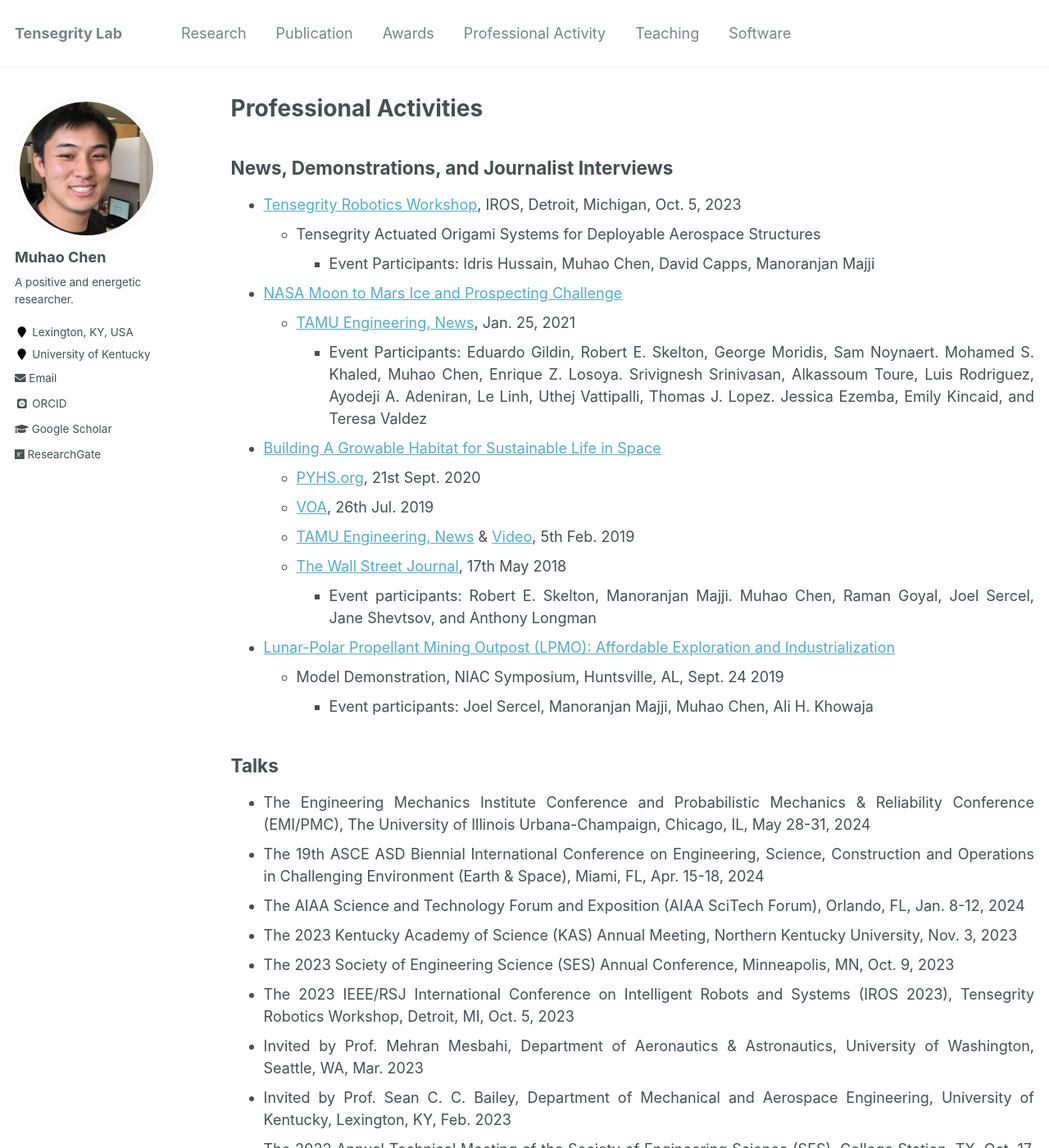
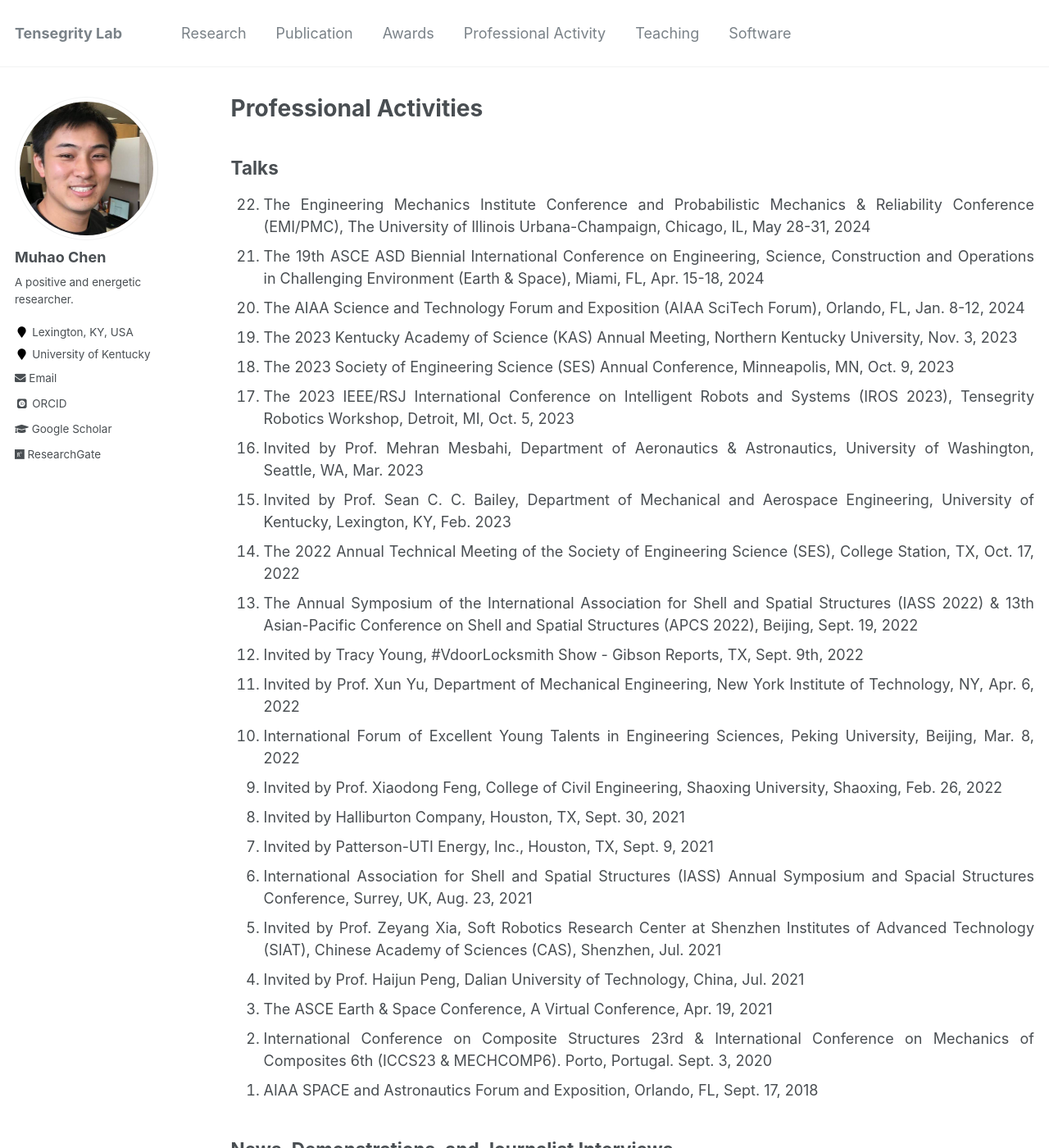
Before and after one commit to Muhao-Chen/muhao-chen.github.io, a Jekyll site: the page built from _pages/professional-activities.md, in a window 1280 px wide and 1400 px high. Shown: the whole window at 82% size. Built offline with Jekyll 4.4.1, drawn with Linux system fonts in a browser that asks for light colours; some web fonts are replaced; some of the changed text lies outside the part shown.

Commit message:
Update professional-activities.md

```diff
--- a/_pages/professional-activities.md
+++ b/_pages/professional-activities.md
@@ -11,6 +11,32 @@ toc_max_header: 1
 <!--# Public Engagement-->
 
 <div style="text-align: justify;" markdown="1">
+
+## Talks
+<ol reversed>
+<li> The Engineering Mechanics Institute Conference and Probabilistic Mechanics & Reliability Conference (EMI/PMC), The University of Illinois Urbana-Champaign, Chicago, IL, May 28-31, 2024 </li>
+<li> The 19th ASCE ASD Biennial International Conference on Engineering, Science, Construction and Operations in Challenging Environment (Earth & Space), Miami, FL, Apr. 15-18, 2024 </li>
+<li> The AIAA Science and Technology Forum and Exposition (AIAA SciTech Forum), Orlando, FL, Jan. 8-12, 2024 </li>
+<li> The 2023 Kentucky Academy of Science (KAS) Annual Meeting, Northern Kentucky University, Nov. 3, 2023 </li>
+<li> The 2023 Society of Engineering Science (SES) Annual Conference, Minneapolis, MN, Oct. 9, 2023 </li>
+<li> The 2023 IEEE/RSJ International Conference on Intelligent Robots and Systems (IROS 2023), Tensegrity Robotics Workshop, Detroit, MI, Oct. 5, 2023 </li>
+<li> Invited by Prof. Mehran Mesbahi, Department of Aeronautics & Astronautics, University of Washington, Seattle, WA, Mar. 2023 </li>
+<li> Invited by Prof. Sean C. C. Bailey, Department of Mechanical and Aerospace Engineering, University of Kentucky, Lexington, KY, Feb. 2023 </li>
+<li> The 2022 Annual Technical Meeting of the Society of Engineering Science (SES), College Station, TX, Oct. 17, 2022 </li>
+<li> The Annual Symposium of the International Association for Shell and Spatial Structures (IASS 2022) & 13th Asian-Pacific Conference on Shell and Spatial Structures (APCS 2022), Beijing, Sept. 19, 2022 </li>
+<li> Invited by Tracy Young, #VdoorLocksmith Show - Gibson Reports, TX, Sept. 9th, 2022 </li>
+<li> Invited by Prof. Xun Yu, Department of Mechanical Engineering, New York Institute of Technology, NY, Apr. 6, 2022 </li>
+<li> International Forum of Excellent Young Talents in Engineering Sciences, Peking University, Beijing, Mar. 8, 2022 </li>
+<li> Invited by Prof. Xiaodong Feng, College of Civil Engineering, Shaoxing University, Shaoxing, Feb. 26, 2022 </li>
+<li> Invited by Halliburton Company, Houston, TX, Sept. 30, 2021 </li>
+<li> Invited by Patterson-UTI Energy, Inc., Houston, TX, Sept. 9, 2021 </li>
+<li> International Association for Shell and Spatial Structures (IASS) Annual Symposium and Spacial Structures Conference, Surrey, UK, Aug. 23, 2021 </li>
+<li> Invited by Prof. Zeyang Xia, Soft Robotics Research Center at Shenzhen Institutes of Advanced Technology (SIAT), Chinese Academy of Sciences (CAS), Shenzhen, Jul. 2021 </li>
+<li> Invited by Prof. Haijun Peng, Dalian University of Technology, China, Jul. 2021 </li>
+<li> The ASCE Earth & Space Conference, A Virtual Conference, Apr. 19, 2021 </li>
+<li> International Conference on Composite Structures 23rd & International Conference on Mechanics of Composites 6th (ICCS23 & MECHCOMP6). Porto, Portugal. Sept. 3, 2020 </li>
+<li> AIAA SPACE and Astronautics Forum and Exposition, Orlando, FL, Sept. 17, 2018 </li>
+</ol>
 
 ## News, Demonstrations, and Journalist Interviews
 
```
Also changed, not shown: other parts of _pages/professional-activities.md (+0 -23 lines).
